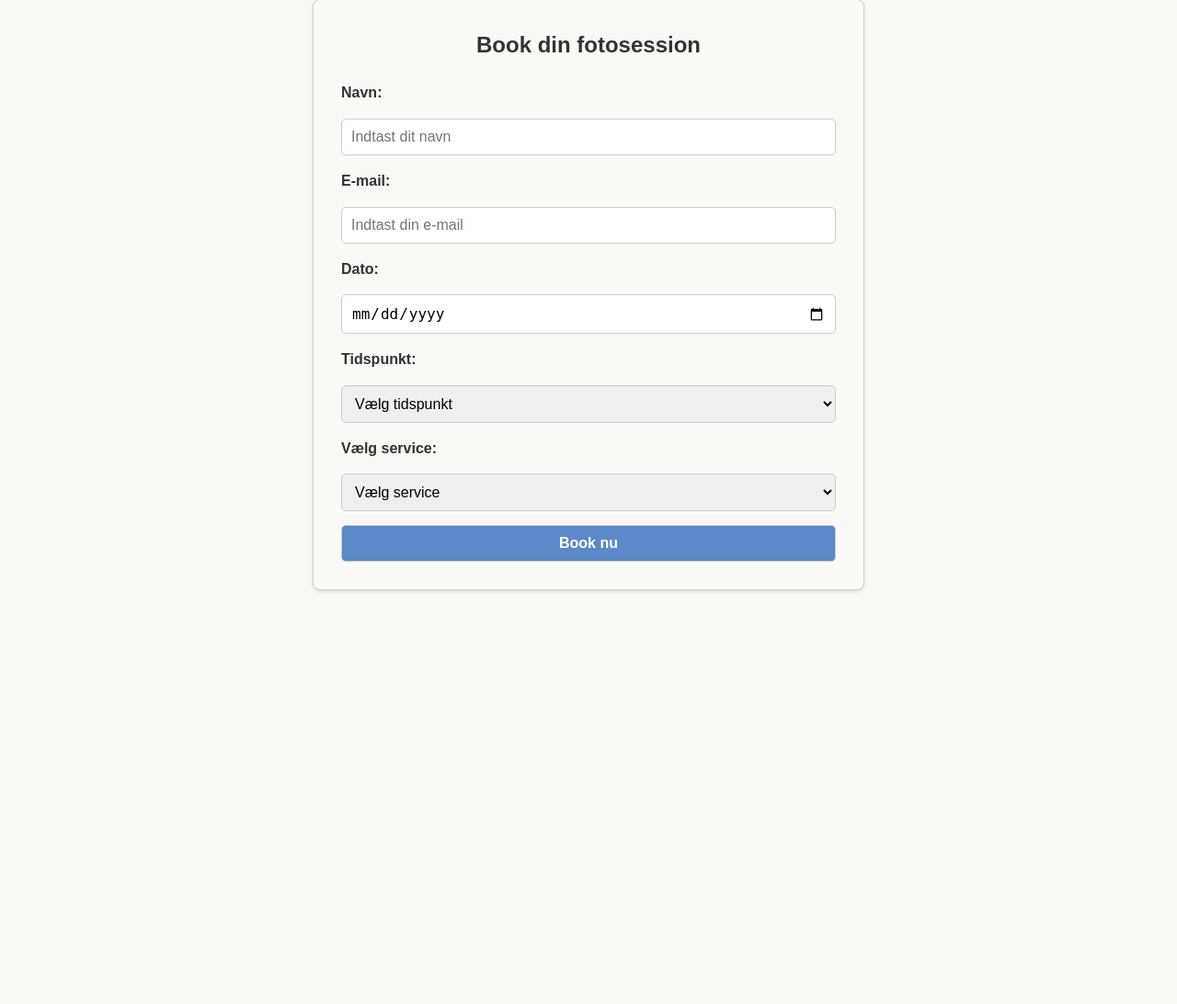
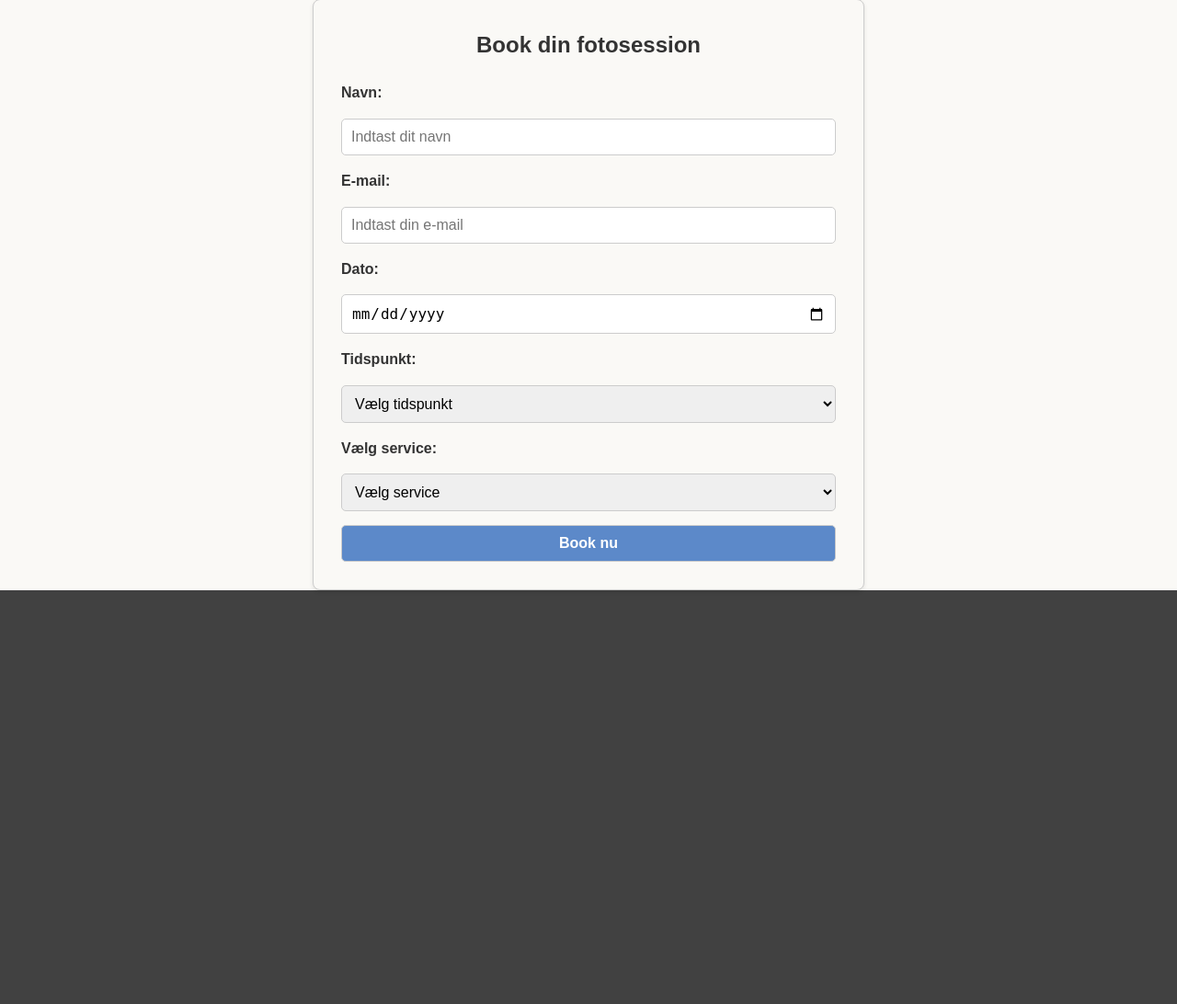
Before and after one commit to walthemort/kpfoto, a PHP site: page /booking.html in a window 1280 px wide. Shown: the part 454-1546 px from the top of the page at 92% size. Run offline with PHP 8.4, Linux system fonts and the light colour scheme.

Commit message:
Baggrundsfarve så det passer til footer

```diff
--- a/KPFOTO/css/styles.css
+++ b/KPFOTO/css/styles.css
@@ -15,7 +15,7 @@ body {
   font-family: 'Gilroy', sans-serif;
   line-height: 1.6;
   color: #333;
-  background-color: #faf9f6;
+  background-color: #414141;
   margin: 0;
 
 }
```
